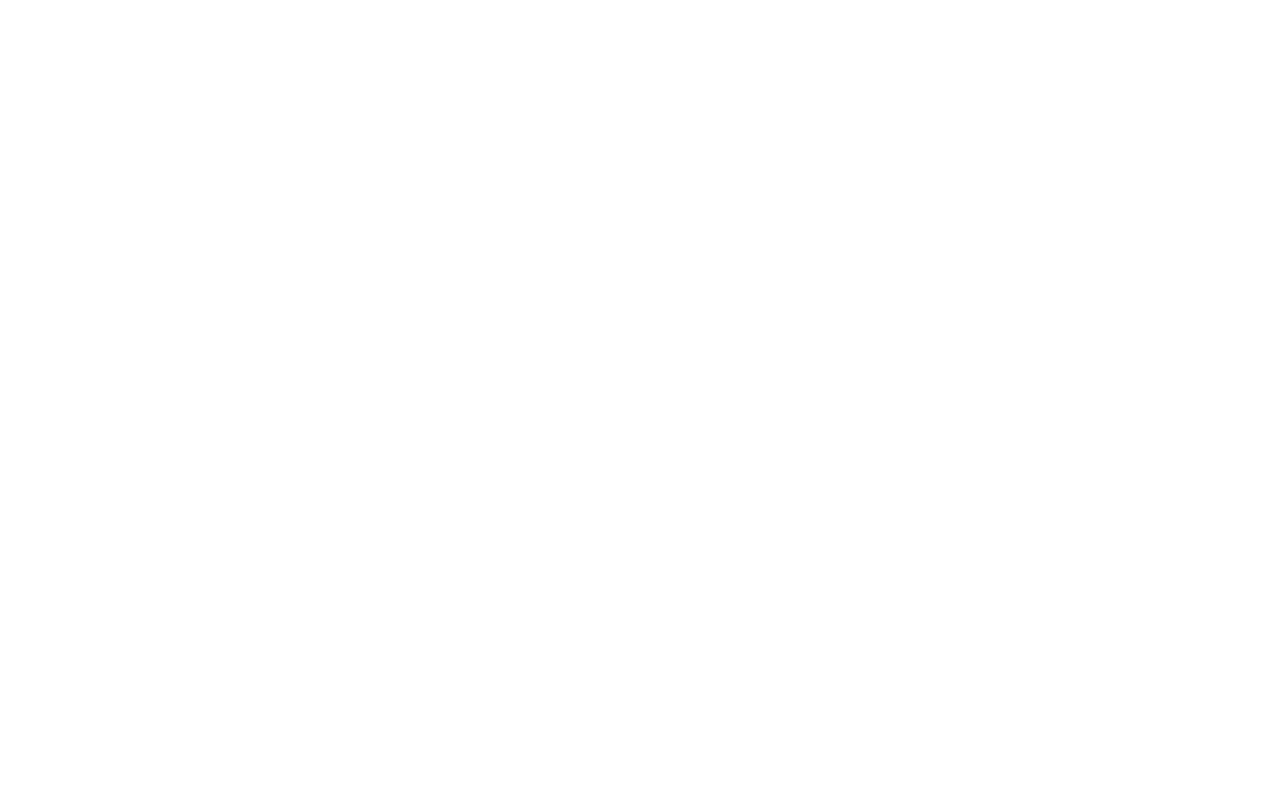
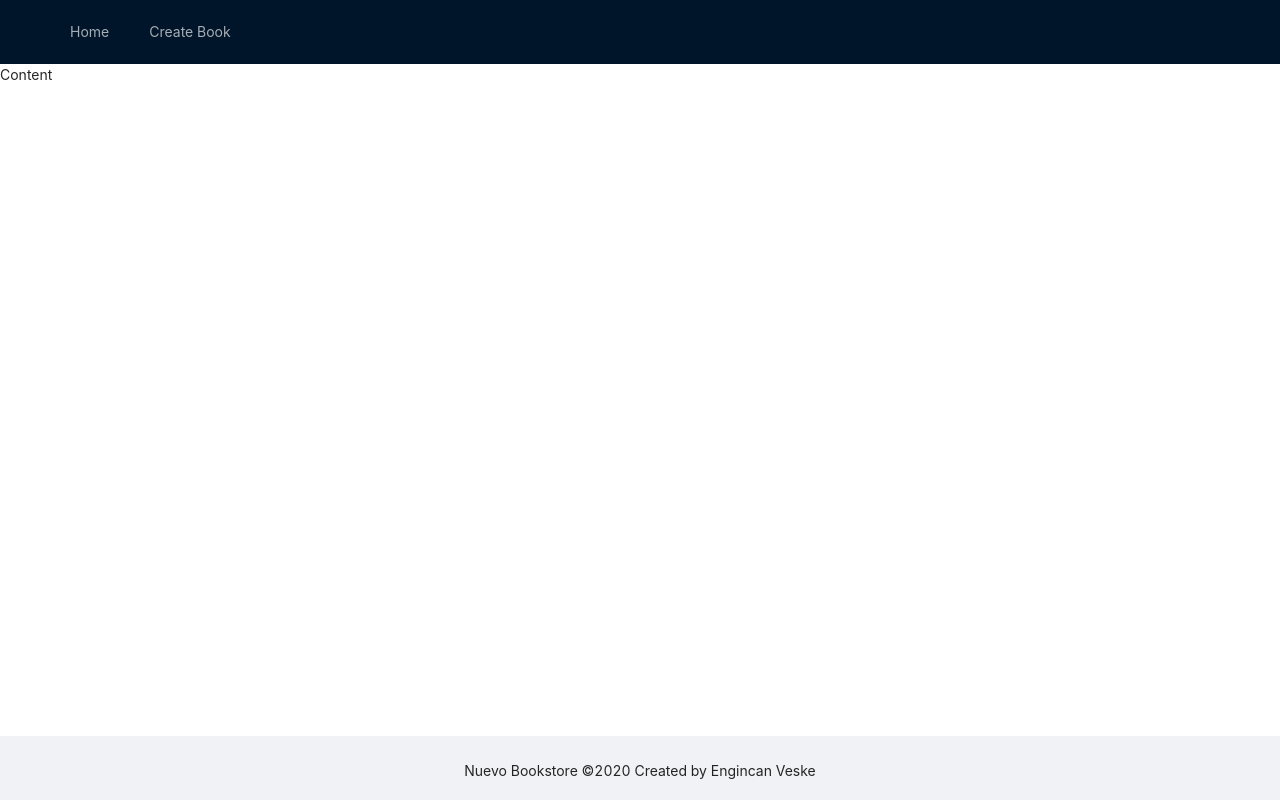
Before and after one commit to EngincanV/Bookstore-Internship-Apply-Project, a React (Create React App) app: page / in a window 1280 px wide. Built offline with nearby package versions, Linux system fonts and the light colour scheme.

Commit message:
project layout has been created

```diff
--- a/package.json
+++ b/package.json
@@ -10,8 +10,11 @@
     "@types/node": "^12.0.0",
     "@types/react": "^16.9.0",
     "@types/react-dom": "^16.9.0",
+    "@types/react-router-dom": "^5.1.3",
+    "antd": "^4.0.3",
     "react": "^16.13.0",
     "react-dom": "^16.13.0",
+    "react-router-dom": "^5.1.2",
     "react-scripts": "3.4.0",
     "typescript": "~3.7.2"
   },
--- /dev/null
+++ b/src/App.css
@@ -0,0 +1,15 @@
+#components-layout-demo-top-side .logo {
+  width: 120px;
+  height: 31px;
+  background: rgba(255, 255, 255, 0.2);
+  margin: 16px 28px 16px 0;
+  float: left;
+}
+
+.site-layout-background {
+  background: #fff;
+}
+
+.ant-menu-horizontal {
+  line-height: 4rem;
+}
--- a/src/App.tsx
+++ b/src/App.tsx
@@ -1,10 +1,25 @@
 import React from 'react';
+import { BrowserRouter as Router, Route, Switch } from "react-router-dom";
+
+import NavigationBar from './components/NavigationBar';
+import HomePage from './pages/HomePage';
+import FooterBar from './components/FooterBar';
+
+import { Layout } from 'antd';
+
+const { Content } = Layout;
 
 const App: React.SFC = (): JSX.Element => {
   return (
-    <div className="App">
-
-    </div>
+    <Router>
+      <NavigationBar />
+      <Switch>
+        <Content style={{ height: "calc(100vh - 4rem)", paddingTop: "4rem" }} >
+          <Route exact path="/" component={HomePage} />
+        </Content>
+      </Switch>
+      <FooterBar />
+    </Router>
   );
 }
 
--- /dev/null
+++ b/src/components/FooterBar.tsx
@@ -0,0 +1,12 @@
+import React from 'react';
+import { Layout} from "antd";
+
+const { Footer } = Layout;
+
+const FooterBar = (): JSX.Element => {
+    return (
+        <Footer style={{ textAlign: 'center', height: "4rem" }}>Nuevo Bookstore ©2020 Created by Engincan Veske</Footer>
+    );
+};
+
+export default FooterBar;
--- /dev/null
+++ b/src/components/NavigationBar.tsx
@@ -0,0 +1,21 @@
+import React from 'react';
+import { Link } from "react-router-dom";
+import { Layout, Menu } from 'antd';
+
+const { Header } = Layout;
+
+const NavigationBar = (): JSX.Element => {
+    return (
+        <Header style={{ position: 'fixed', zIndex: 1, width: '100%' }}>
+            <Menu
+                theme="dark"
+                mode="horizontal"
+            >
+                <Menu.Item key="1"><Link to="/">Home</Link></Menu.Item>
+                <Menu.Item key="2"><Link to="/create">Create Book</Link></Menu.Item>
+            </Menu>
+        </Header>
+    );
+}
+
+export default NavigationBar;
--- a/src/index.tsx
+++ b/src/index.tsx
@@ -1,5 +1,7 @@
 import React from 'react';
 import ReactDOM from "react-dom";
+import 'antd/dist/antd.css';
+import './App.css';
 import App from './App';
 
 ReactDOM.render(<App />, document.getElementById("root"));
--- /dev/null
+++ b/src/pages/HomePage.tsx
@@ -0,0 +1,9 @@
+import React from 'react';
+
+const HomePage = () => {
+    return (
+        <div>Content</div>
+    );
+};
+
+export default HomePage;
```
Also changed, not shown: src/pages/AddPage.tsx (added, +9 -0 lines), src/pages/DetailPage.tsx (added, +9 -0 lines), 1 other file (tests, documents, lock files or other folders).
